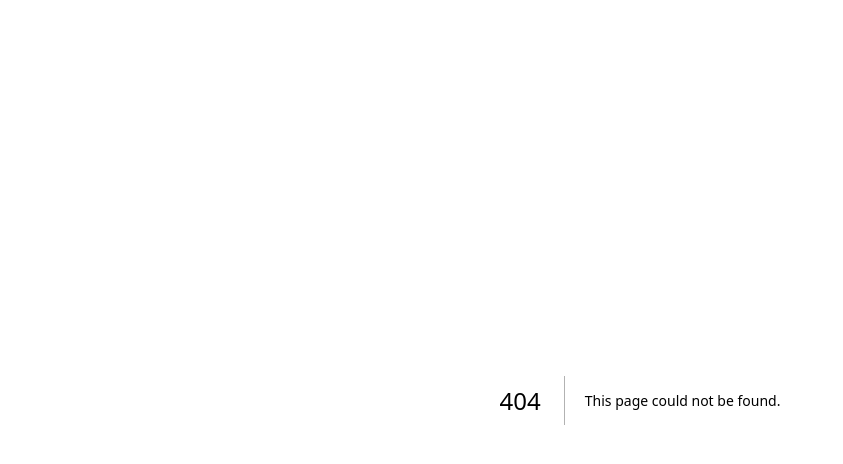
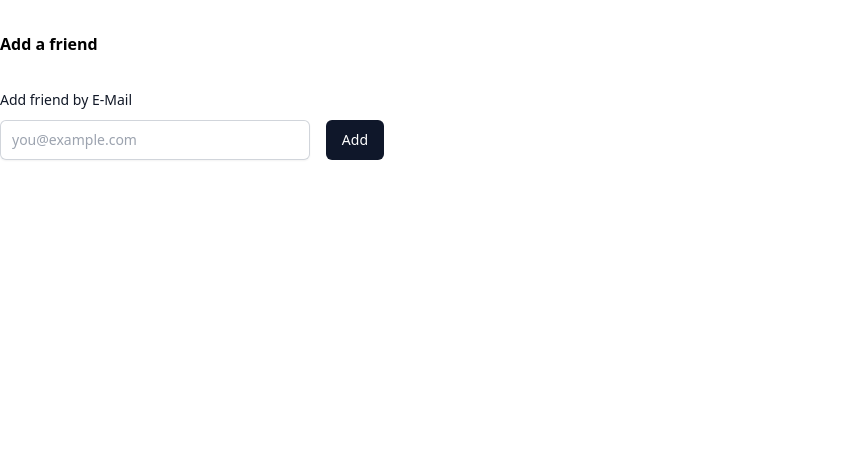
Before and after one commit to FacundoTenuta/realtime-app, a Next.js app: page /dashboard/add in a window 1280 px wide. Before the commit this address had no page. Shown: the top 464 px of the page, without its empty margins (0-843 px from the left). Built offline with nearby package versions, Linux system fonts and the light colour scheme.

Commit message:
⚡️ New AddFriendButton and reorganization routes folders

```diff
--- /dev/null
+++ b/src/app/(dashboard)/dashboard/add/page.tsx
@@ -0,0 +1,13 @@
+import AddFriendButton from '@/components/AddFriendButton';
+import { FC } from 'react';
+
+const page: FC = ({}) => {
+	return (
+		<main className="pt-8">
+			<h1 className="font-bold text-5x1 mb-8">Add a friend</h1>
+			<AddFriendButton />
+		</main>
+	);
+};
+
+export default page;
--- /dev/null
+++ b/src/app/(dashboard)/dashboard/page.tsx
@@ -0,0 +1,10 @@
+import { authOptions } from '@/lib/auth';
+import { getServerSession } from 'next-auth';
+
+const page = async ({}) => {
+	const session = await getServerSession(authOptions);
+
+	return <pre>{JSON.stringify(session)}</pre>;
+};
+
+export default page;
--- a/src/app/dashboard/page.tsx
+++ /dev/null
@@ -1,10 +0,0 @@
-import Button from '@/components/ui/Button';
-import { FC } from 'react';
-
-interface pageProps {}
-
-const page: FC<pageProps> = ({}) => {
-	return <Button>Hello</Button>;
-};
-
-export default page;
--- /dev/null
+++ b/src/components/AddFriendButton.tsx
@@ -0,0 +1,29 @@
+'use client';
+
+import { FC } from 'react';
+import Button from './ui/Button';
+
+interface AddFriendButtonProps {}
+
+const AddFriendButton: FC<AddFriendButtonProps> = ({}) => {
+	return (
+		<form className="max-w-sm">
+			<label
+				htmlFor="email"
+				className="block text-sm font-medium leading-6 text-gray-900"
+			>
+				Add friend by E-Mail
+			</label>
+			<div className="mt-2 flex gap-4">
+				<input
+					type="text"
+					className="bolck w-full rounded-md border-0 py-1.5 text-gray-900 shadow-sm ring-1 ring-inset ring-gray-300 placeholder:text-gray-400 focus:ring-2 focus:ring-inset focus:ring-indigo-600 sm:text-sm sm:leading-6"
+					placeholder="you@example.com"
+				/>
+				<Button>Add</Button>
+			</div>
+		</form>
+	);
+};
+
+export default AddFriendButton;
```
Also changed, not shown: src/app/(auth)/login/page.tsx (renamed from src/app/login/page.tsx).
